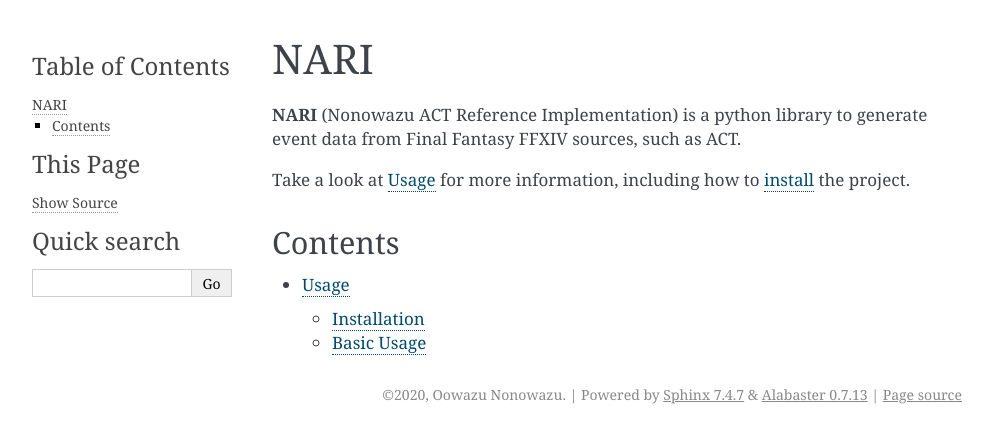
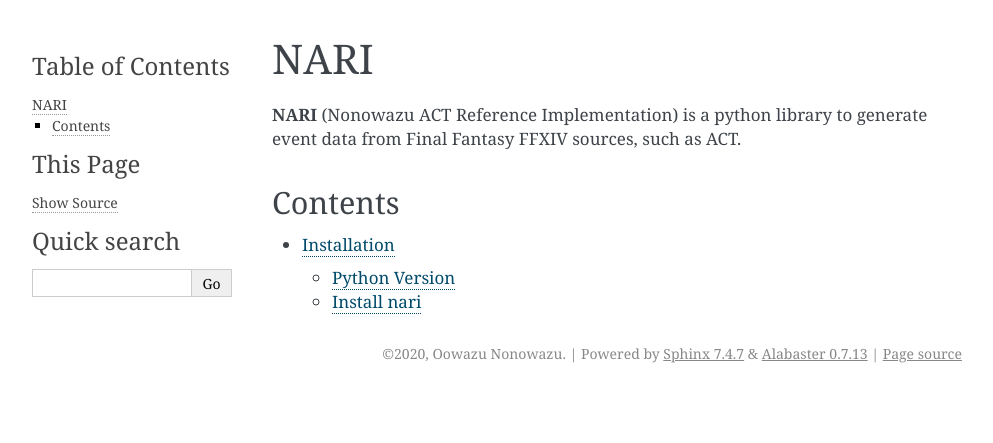
Before and after one commit to xivlogs/nari, a Sphinx documentation site: the page built from docs/source/index.rst, in a window 1280 px wide. Shown: the top 443 px of the page, without its empty margins (148-1141 px from the left). Built offline with Sphinx 7.4.7, drawn with Linux system fonts in a browser that asks for light colours.

Commit message:
Rework a bit of the documentation; add suggested extension for creating sphinx documentation strings

```diff
--- a/docs/source/index.rst
+++ b/docs/source/index.rst
@@ -4,11 +4,12 @@
 **NARI** (Nonowazu ACT Reference Implementation) is a python library to
 generate event data from Final Fantasy FFXIV sources, such as ACT.
 
-Take a look at :doc:`usage` for more information, including how to
-:ref:`install <installation>` the project.
+..
+    Take a look at :doc:`usage` for more information, including how to
+    :ref:`install <installation>` the project.
 
 Contents
 --------
 
 .. toctree::
-    usage
+    installation
```
Also changed, not shown: docs/source/installation.rst (added, +24 -0 lines), docs/source/usage.rst (deleted, +0 -31 lines).
